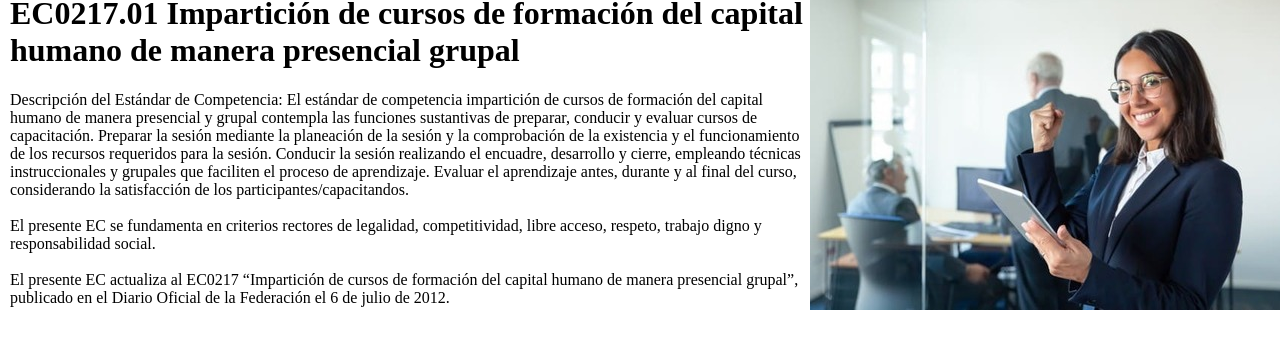
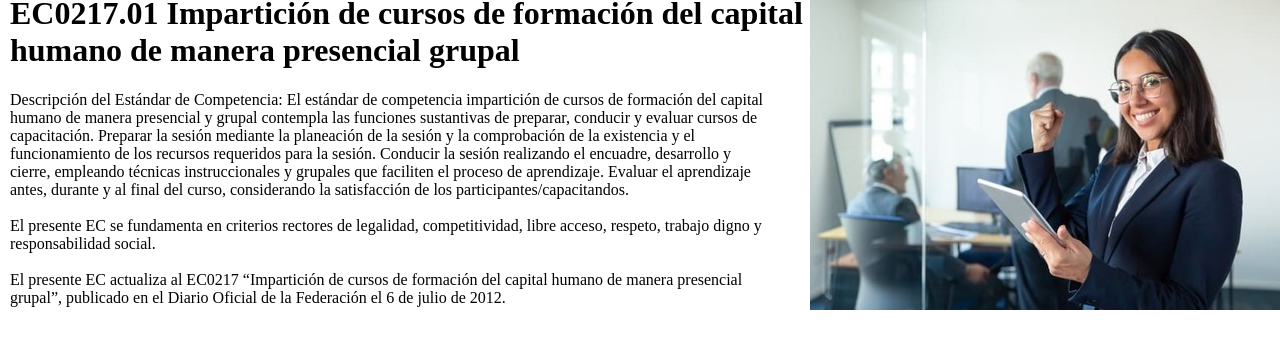
Before and after one commit to Karly-Dan/CPCH, a Nuxt app: page / in a window 1280 px wide. Shown: the part 248-605 px from the top of the page. Built offline with nearby package versions, Linux system fonts and the light colour scheme.

Commit message:
se modifican estilos

```diff
--- a/pages/index.vue
+++ b/pages/index.vue
@@ -5,7 +5,7 @@
     <div class="contenedor-informativo">
         <div class="texto-informativo">
             <h1 class="titulo-informativo">EC0217.01 Impartición de cursos de formación del capital humano de manera presencial grupal</h1>
-            <p>Descripción del Estándar de Competencia:
+            <p style="padding-right: 45px;">Descripción del Estándar de Competencia:
                 El estándar de competencia impartición de cursos de formación del capital humano de manera presencial y grupal contempla las funciones sustantivas de preparar, conducir y evaluar cursos de capacitación. Preparar la sesión mediante la planeación de la sesión y la comprobación de la existencia y el funcionamiento de los recursos requeridos para la sesión. Conducir la sesión realizando el encuadre, desarrollo y cierre, empleando técnicas instruccionales y grupales que faciliten el proceso de aprendizaje. Evaluar el aprendizaje antes, durante y al final del curso, considerando la satisfacción de los participantes/capacitandos.
                 <br>
                 <br>
```
